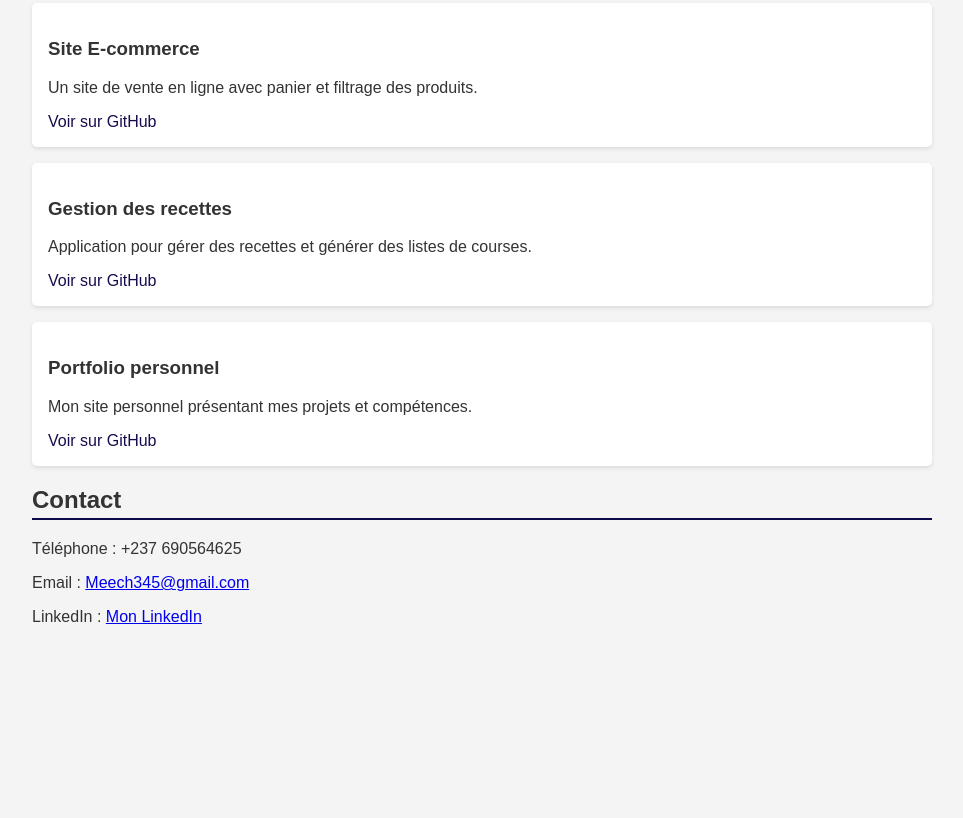
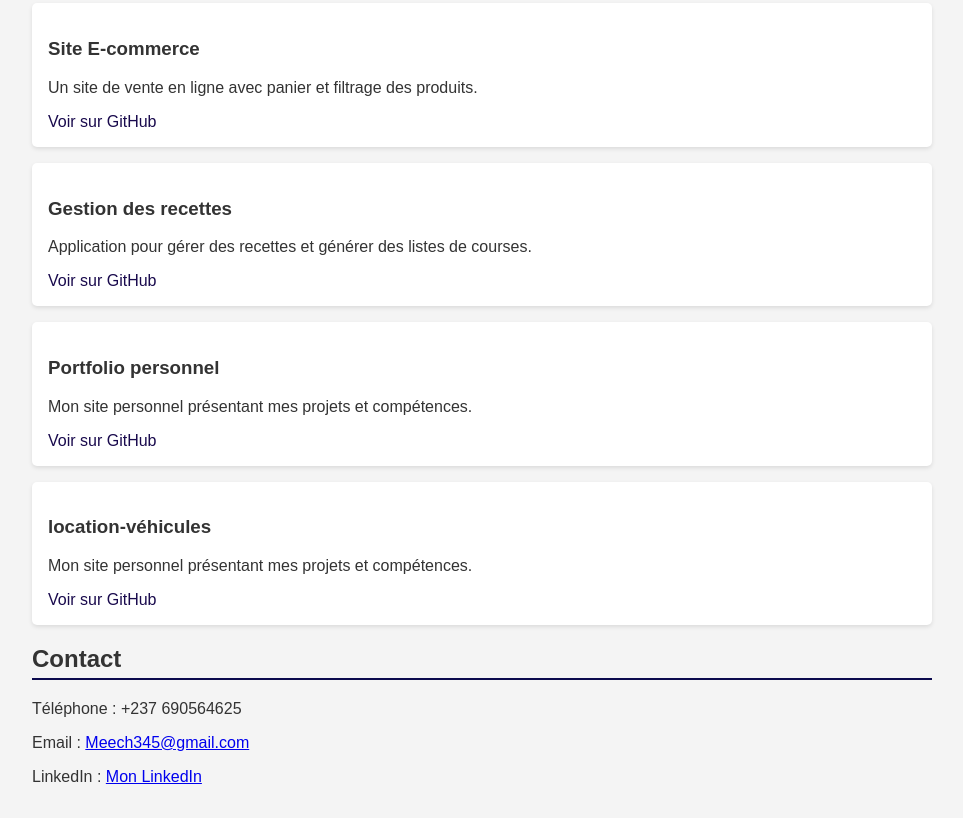
Before and after one commit to Ronny1239/portofolio, a plain HTML site: page index.html in a window 1280 px wide. Shown: the part 632-1450 px from the top of the page, without its empty margins (158-1121 px from the left). Before the commit the page ends 1290 px from the top, so only its background shows below. Drawn offline with Linux system fonts and the light colour scheme.

Commit message:
Add files via upload

```diff
--- a/index.html
+++ b/index.html
@@ -36,17 +36,22 @@
       <div class="projet">
         <h3>Site E-commerce</h3>
         <p>Un site de vente en ligne avec panier et filtrage des produits.</p>
-        <a href="https://github.com/tonprofil/site-ecommerce" target="_blank">Voir sur GitHub</a>
+        <a href="https://github.com/Ronny1239/site-e-commerce" target="_blank">Voir sur GitHub</a>
       </div>
       <div class="projet">
         <h3>Gestion des recettes</h3>
         <p>Application pour gérer des recettes et générer des listes de courses.</p>
-        <a href="https://github.com/tonprofil/gestion-recettes" target="_blank">Voir sur GitHub</a>
+        <a href="https://github.com/Ronny1239/gestion_recettes" target="_blank">Voir sur GitHub</a>
       </div>
       <div class="projet">
         <h3>Portfolio personnel</h3>
         <p>Mon site personnel présentant mes projets et compétences.</p>
-        <a href="https://github.com/tonprofil/portfolio" target="_blank">Voir sur GitHub</a>
+        <a href="https://github.com/Ronny1239/portofolio" target="_blank">Voir sur GitHub</a>
+      </div>
+      <div class="projet">
+        <h3>location-véhicules</h3>
+        <p>Mon site personnel présentant mes projets et compétences.</p>
+        <a href="https://github.com/Ronny1239/location-vehicules" target="_blank">Voir sur GitHub</a>
       </div>
     </section>
 
@@ -54,7 +59,7 @@
       <h2>Contact</h2>
       <p>Téléphone : +237 690564625</p>
       <p>Email : <a href="mailto:ton.email@example.com">Meech345@gmail.com</a></p>
-      <p>LinkedIn : <a href="https://linkedin.com/in/tonprofil" target="_blank">Mon LinkedIn</a></p>
+      <p>LinkedIn : <a href="https://linkedin.com/in/monyalex" target="_blank">Mon LinkedIn</a></p>
     </section>
   </main>
 
```
